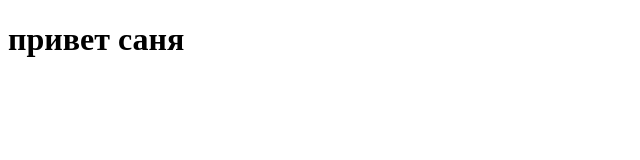
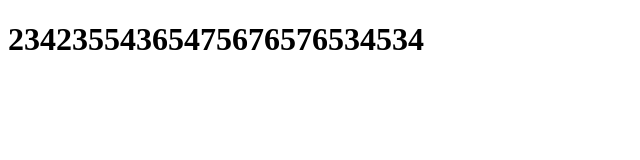
Before and after one commit to wizzypor/11lesson-2, a plain HTML site: page index.html in a window 1280 px wide. Shown: the whole page, without its empty margins (0-640 px from the left). Drawn offline with Linux system fonts and the light colour scheme.

Commit message:
Update index.html

```diff
--- a/index.html
+++ b/index.html
@@ -5,6 +5,6 @@
 	<title></title>
 </head>
 <body>
-	<h1>привет саня</h1>
+	<h1>23423554365475676576534534</h1>
 </body>
 </html>
```
